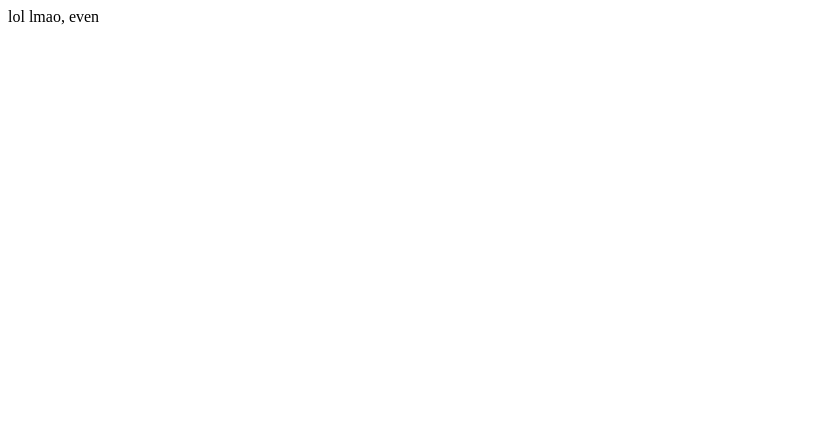
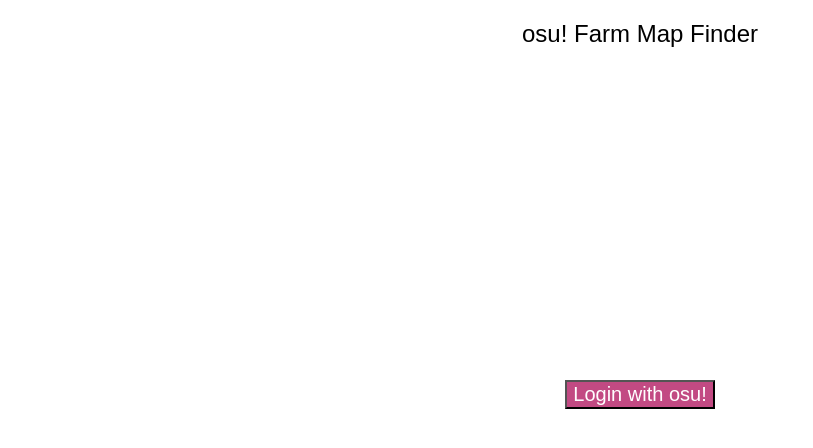
Before and after one commit to rhit-urbonal/CSSE332-osu-farm-finder, a website: page public/index.html in a window 1280 px wide. Shown: the whole page, without its empty margins (0-813 px from the left). Drawn offline with Linux system fonts and the light colour scheme.

Commit message:
Some basic website stuff - no functionality yet

```diff
--- a/package.json
+++ b/package.json
@@ -17,6 +17,7 @@
   },
   "homepage": "https://github.com/rhit-urbonal/CSSE332-osu-farm-finder#readme",
   "dependencies": {
-    "express": "^4.18.2"
+    "express": "^4.18.2",
+    "mdb-ui-kit": "^6.2.0"
   }
 }
--- a/public/index.html
+++ b/public/index.html
@@ -3,9 +3,15 @@
     <head>
         <meta charset="UTF-8" />
         <meta name="viewport" content="width=device-width"/>
+        <title>osu! Farm Map Finder</title>
+        <link rel="stylesheet" href="/mdb-ui-kit/mdb.min.css">
+        <link rel="stylesheet" href="styles.css">
+        <script src="main.js"></script>
     </head>
     <body>
-        lol
-        lmao, even
+        <div class="view">
+            <div id="title">osu! Farm Map Finder</div>
+            <button class="btn osubtn">Login with osu!</button>
+        </div>
     </body>
 </html>
--- /dev/null
+++ b/public/styles.css
@@ -0,0 +1,39 @@
+body {
+    font-family: Arial, Helvetica, sans-serif;
+    font-size: 18pt;
+}
+
+.view {
+    margin-left: auto;
+    margin-right: auto;
+    display: flex;
+    flex-direction: column;
+    align-items: center;
+    width: 100vh;
+    height: 90vh;
+    margin-top: 2.5vh;
+    margin-bottom: 2.5vh;
+}
+
+.osubtn {
+    background-color: #c24a83;
+    margin-top: auto;
+    margin-bottom: auto;
+    color: white;
+    font-size: 15pt;
+}
+
+.osubtn:hover{
+    background-color: #b13972;
+    color: white;
+}
+
+.osubtn:focus {
+    background-color: #b13972;
+    color: white;
+}
+
+.osubtn:active {
+    background-color: #a02861;
+    color: white;
+}
```
Also changed, not shown: server.js (+7 -1 lines), public/main.js (added), 1 other file.
